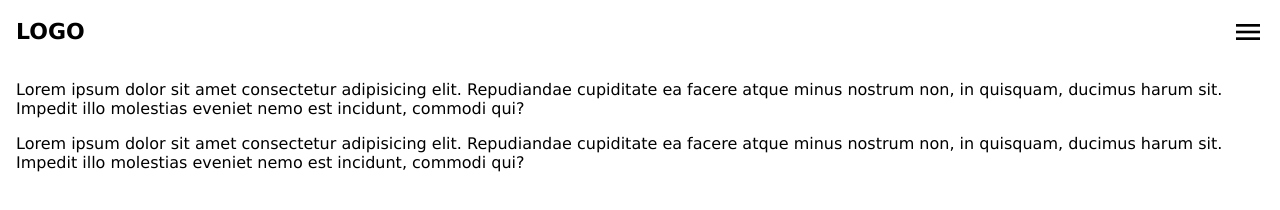
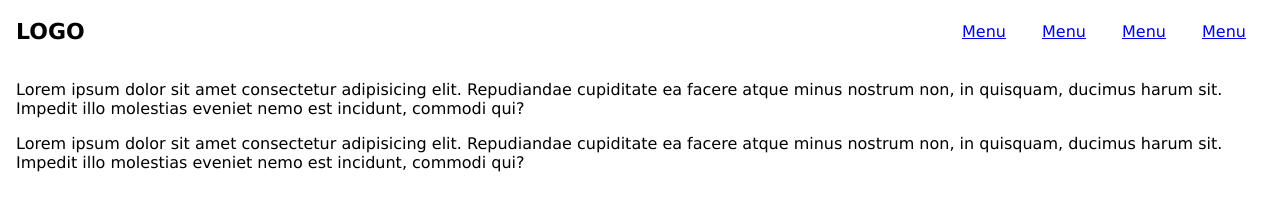
Before and after one commit to yuuttana1223/js-hamburger-menu, a plain HTML site: page index.html in a window 1280 px wide. Drawn offline with Linux system fonts and the light colour scheme.

Commit message:
[Add] レスポンシブ対応(PC)

```diff
--- a/css/style.css
+++ b/css/style.css
@@ -88,3 +88,36 @@ main {
 .overlay.show li:nth-child(3) {
   transition-delay: 0.3s;
 }
+
+.pc-menu {
+  display: none;
+}
+
+@media screen and (min-width: 600px) {
+  .pc-menu {
+    display: block;
+    margin-left: auto;
+  }
+
+  .pc-menu ul {
+    list-style-type: none;
+    margin: 0;
+    padding: 0;
+    display: flex;
+  }
+
+  .pc-menu a {
+    display: inline-block;
+    width: 80px;
+    line-height: 64px;
+    text-align: center;
+  }
+
+  .pc-menu a:hover {
+    background-color: #f2f2f2;
+  }
+
+  .sp-menu {
+    display: none;
+  }
+}
--- a/index.html
+++ b/index.html
@@ -16,6 +16,18 @@
       <div class="logo">
         <h1>LOGO</h1>
       </div>
+      <div class="pc-menu">
+        <nav>
+          <ul>
+            <li><a href="#">Menu</a></li>
+            <li><a href="#">Menu</a></li>
+            <li><a href="#">Menu</a></li>
+            <li><a href="#">Menu</a></li>
+          </ul>
+        </nav>
+      </div>
+
+      <!-- smart phone -->
       <div class="sp-menu">
         <span class="material-icons" id="open"> menu </span>
       </div>
```
